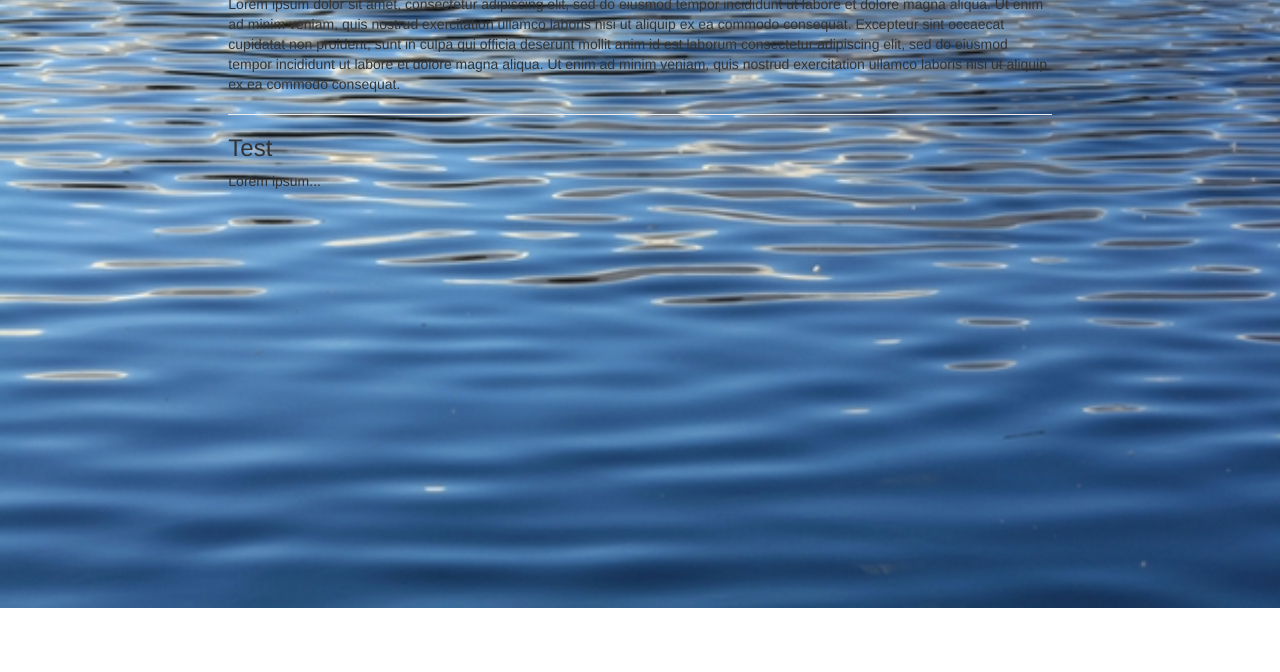
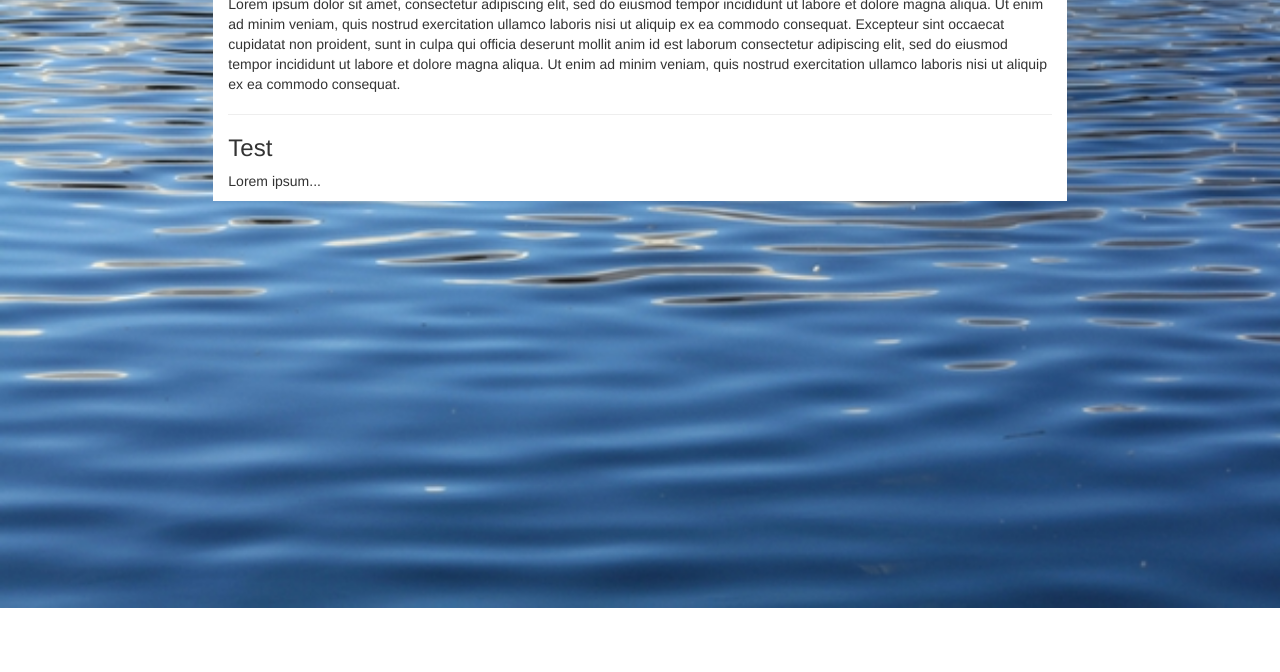
Before and after one commit to hugo2345/hugo2345.github.io, a plain HTML site: page index.html in a window 1280 px wide. Shown: the part 128-800 px from the top of the page. Drawn offline with nearby package versions, Linux system fonts and the light colour scheme.

Commit message:
Bug correction

```diff
--- a/style.css
+++ b/style.css
@@ -2,6 +2,10 @@ body {
   background: url('lacs-et-plans-d-eau.jpg')center;
   background-repeat:no-repeat;
   background-size: cover;
+}
+
+.col-sm-8 {
+  background-color: #FFF;
 }
 
 /* Remove the navbar's default margin-bottom and rounded borders */
```
